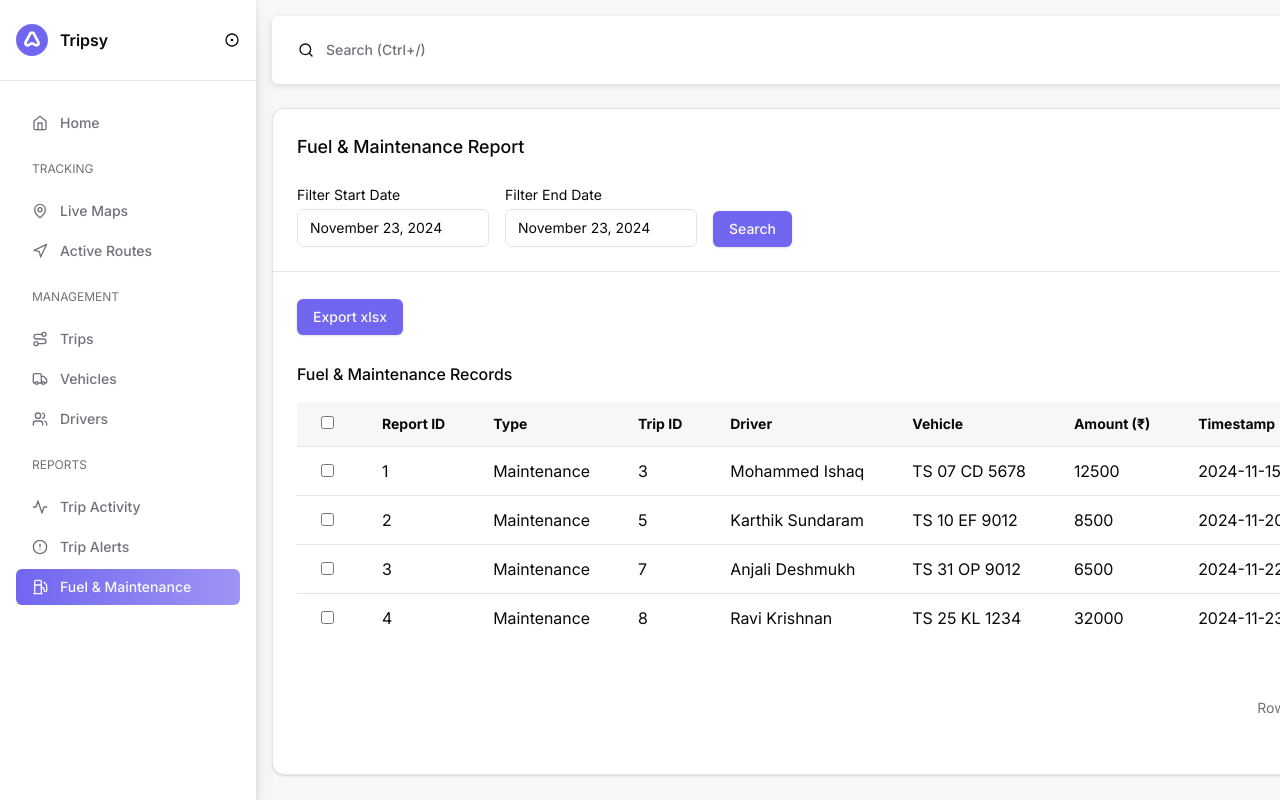
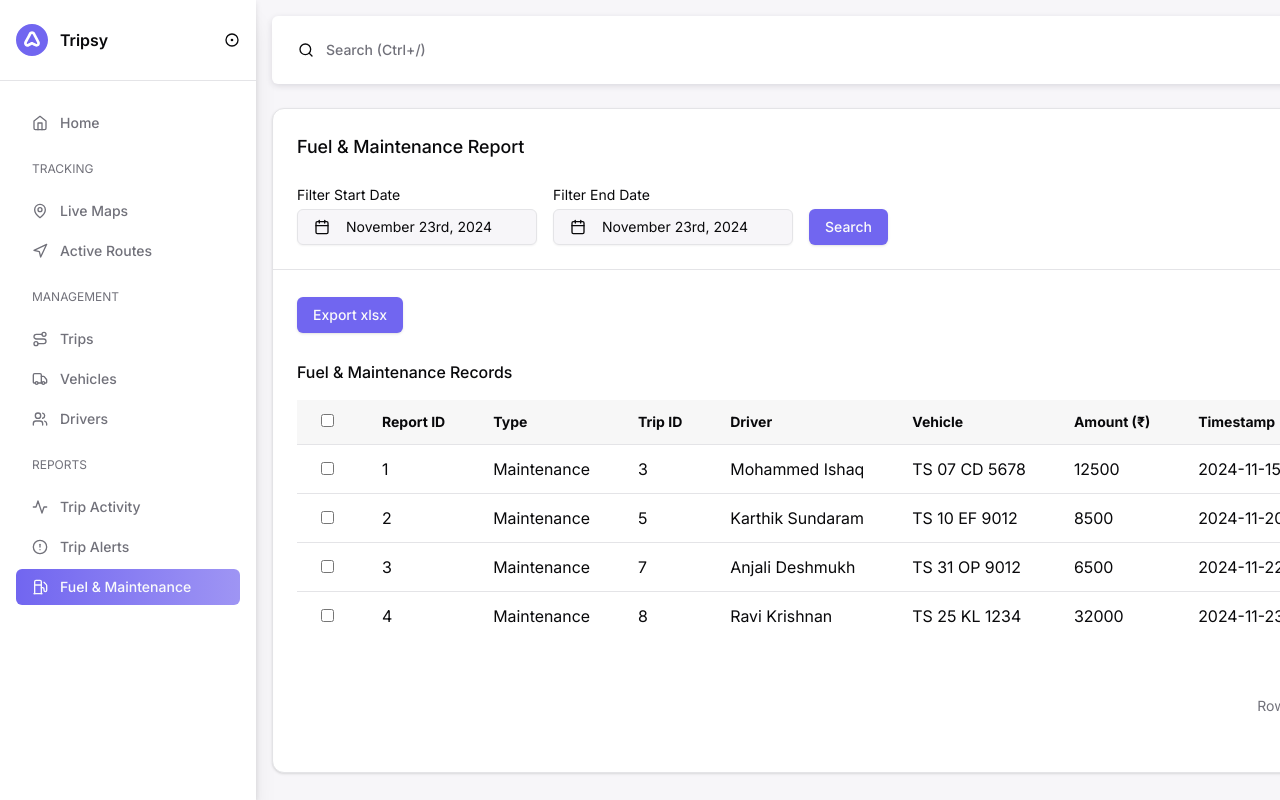
Before and after one commit to manju1807/trip-management-app, a Next.js app: page /dashboard/reports/maintenance in a window 1280 px wide. Built offline with nearby package versions, Linux system fonts and the light colour scheme.

Commit message:
fix: cards fixed and fixed typos

```diff
--- a/package.json
+++ b/package.json
@@ -18,6 +18,7 @@
     "@radix-ui/react-avatar": "^1.1.1",
     "@radix-ui/react-dialog": "^1.0.5",
     "@radix-ui/react-dropdown-menu": "^2.1.2",
+    "@radix-ui/react-popover": "^1.1.2",
     "@radix-ui/react-scroll-area": "^1.2.1",
     "@radix-ui/react-select": "^2.1.2",
     "@radix-ui/react-separator": "^1.1.0",
@@ -31,7 +32,7 @@
     "class-variance-authority": "^0.7.0",
     "clsx": "^2.1.0",
     "compression": "^1.7.4",
-    "date-fns": "^4.1.0",
+    "date-fns": "^2.30.0",
     "leaflet": "^1.9.4",
     "lucide-react": "^0.314.0",
     "next": "^14.2.18",
@@ -39,6 +40,7 @@
     "react": "^18.2.0",
     "react-apexcharts": "^1.6.0",
     "react-datepicker": "^7.5.0",
+    "react-day-picker": "^8.10.1",
     "react-dom": "^18.2.0",
     "react-hook-form": "^7.49.3",
     "react-leaflet": "^4.2.1",
--- a/src/components/ui/button.tsx
+++ b/src/components/ui/button.tsx
@@ -1,6 +1,6 @@
+import * as React from 'react';
 import { Slot } from '@radix-ui/react-slot';
-import { type VariantProps, cva } from 'class-variance-authority';
-import * as React from 'react';
+import { cva, type VariantProps } from 'class-variance-authority';
 
 import { cn } from '@/lib/utils';
 
--- /dev/null
+++ b/src/components/ui/calendar.tsx
@@ -0,0 +1,62 @@
+'use client';
+
+import * as React from 'react';
+import { ChevronLeft, ChevronRight } from 'lucide-react';
+import { DayPicker } from 'react-day-picker';
+import { cn } from '@/lib/utils';
+
+export type CalendarProps = React.ComponentProps<typeof DayPicker>;
+
+function Calendar({
+  className,
+  classNames,
+  showOutsideDays = true,
+  ...props
+}: CalendarProps) {
+  return (
+    <DayPicker
+      showOutsideDays={showOutsideDays}
+      className={cn('p-4 bg-card', className)}
+      classNames={{
+        months: 'flex flex-col sm:flex-row space-y-4 sm:space-x-4 sm:space-y-0',
+        month: 'space-y-6',
+        caption: 'flex justify-between pt-1 relative items-center px-1',
+        caption_label: 'text-sm font-medium',
+        nav: 'flex items-center',
+        nav_button: cn(
+          'h-7 w-7 bg-transparent p-0 hover:opacity-70 text-muted-foreground'
+        ),
+        nav_button_previous: '',
+        nav_button_next: '',
+        table: 'w-full border-collapse space-y-1',
+        head_row: 'flex',
+        head_cell:
+          'text-muted-foreground rounded-md w-9 font-normal text-[13px]',
+        row: 'flex w-full mt-2',
+        cell: 'text-center text-sm relative p-0 text-muted-foreground first:[&:has([aria-selected])]:rounded-l-md last:[&:has([aria-selected])]:rounded-r-md focus-within:relative focus-within:z-20',
+        day: cn('h-9 w-9 p-0 font-normal rounded-full hover:bg-accent/40'),
+        day_range_start: 'day-range-start',
+        day_range_end: 'day-range-end',
+        day_selected:
+          'bg-primary-500 text-white hover:bg-primary-500 hover:text-white focus:bg-primary-500 focus:text-white',
+        day_today: 'text-primary-500 font-semibold',
+        day_outside:
+          'text-muted-foreground/50 aria-selected:bg-accent/50 aria-selected:text-muted-foreground aria-selected:opacity-30',
+        day_disabled: 'text-muted-foreground opacity-50',
+        day_range_middle:
+          'aria-selected:bg-accent aria-selected:text-accent-foreground',
+        day_hidden: 'invisible',
+        ...classNames,
+      }}
+      components={{
+        IconLeft: ({ ...props }) => <ChevronLeft className="h-4 w-4" />,
+        IconRight: ({ ...props }) => <ChevronRight className="h-4 w-4" />,
+      }}
+      {...props}
+    />
+  );
+}
+
+Calendar.displayName = 'Calendar';
+
+export { Calendar };
--- /dev/null
+++ b/src/components/ui/popover.tsx
@@ -0,0 +1,33 @@
+'use client';
+
+import * as React from 'react';
+import * as PopoverPrimitive from '@radix-ui/react-popover';
+
+import { cn } from '@/lib/utils';
+
+const Popover = PopoverPrimitive.Root;
+
+const PopoverTrigger = PopoverPrimitive.Trigger;
+
+const PopoverAnchor = PopoverPrimitive.Anchor;
+
+const PopoverContent = React.forwardRef<
+  React.ElementRef<typeof PopoverPrimitive.Content>,
+  React.ComponentPropsWithoutRef<typeof PopoverPrimitive.Content>
+>(({ className, align = 'center', sideOffset = 4, ...props }, ref) => (
+  <PopoverPrimitive.Portal>
+    <PopoverPrimitive.Content
+      ref={ref}
+      align={align}
+      sideOffset={sideOffset}
+      className={cn(
+        'z-50 w-72 rounded-md border bg-popover p-4 text-popover-foreground shadow-md outline-none data-[state=open]:animate-in data-[state=closed]:animate-out data-[state=closed]:fade-out-0 data-[state=open]:fade-in-0 data-[state=closed]:zoom-out-95 data-[state=open]:zoom-in-95 data-[side=bottom]:slide-in-from-top-2 data-[side=left]:slide-in-from-right-2 data-[side=right]:slide-in-from-left-2 data-[side=top]:slide-in-from-bottom-2',
+        className
+      )}
+      {...props}
+    />
+  </PopoverPrimitive.Portal>
+));
+PopoverContent.displayName = PopoverPrimitive.Content.displayName;
+
+export { Popover, PopoverTrigger, PopoverContent, PopoverAnchor };
--- a/src/components/views/Templates/reports/report-template.tsx
+++ b/src/components/views/Templates/reports/report-template.tsx
@@ -12,11 +12,17 @@
   ColumnDef,
   Table,
 } from '@tanstack/react-table';
-import { ChevronLeft, ChevronRight } from 'lucide-react';
-import DatePicker from 'react-datepicker';
-import 'react-datepicker/dist/react-datepicker.css';
+import { ChevronLeft, ChevronRight, CalendarIcon } from 'lucide-react';
 import { Card, CardHeader, CardContent } from '@/components/ui/card';
 import { Button } from '@/components/ui/button';
+import { Calendar } from '@/components/ui/calendar';
+import {
+  Popover,
+  PopoverContent,
+  PopoverTrigger,
+} from '@/components/ui/popover';
+import { cn } from '@/lib/utils';
+import { format } from 'date-fns';
 
 interface TableSection<T> {
   title: string;
@@ -104,21 +110,57 @@
         <div className="flex flex-col md:flex-row items-start md:items-end gap-4">
           <div className="space-y-1 flex flex-col w-full md:w-auto">
             <label className="text-sm">Filter Start Date</label>
-            <DatePicker
-              selected={startDate}
-              onChange={(date) => setStartDate(date)}
-              className="w-full md:w-48 px-3 py-2 border border-border rounded-md text-sm"
-              dateFormat="MMMM d, yyyy"
-            />
+            <Popover>
+              <PopoverTrigger asChild>
+                <Button
+                  variant="outline"
+                  className={cn(
+                    'w-full md:w-[240px] justify-start text-left font-normal',
+                    !startDate && 'text-muted-foreground'
+                  )}
+                >
+                  <CalendarIcon className="mr-2 h-4 w-4" />
+                  {startDate ? (
+                    format(startDate, 'PPP')
+                  ) : (
+                    <span>Pick a date</span>
+                  )}
+                </Button>
+              </PopoverTrigger>
+              <PopoverContent className="w-auto p-0" align="start">
+                <Calendar
+                  mode="single"
+                  selected={startDate || undefined}
+                  onSelect={(day) => setStartDate(day ?? null)} // Convert undefined to null
+                  initialFocus
+                />
+              </PopoverContent>
+            </Popover>
           </div>
           <div className="space-y-1 flex flex-col w-full md:w-auto">
             <label className="text-sm">Filter End Date</label>
-            <DatePicker
-              selected={endDate}
-              onChange={(date) => setEndDate(date)}
-              className="w-full md:w-48 px-3 py-2 border border-border rounded-md text-sm"
-              dateFormat="MMMM d, yyyy"
-            />
+            <Popover>
+              <PopoverTrigger asChild>
+                <Button
+                  variant="outline"
+                  className={cn(
+                    'w-full md:w-[240px] justify-start text-left font-normal',
+                    !endDate && 'text-muted-foreground'
+                  )}
+                >
+                  <CalendarIcon className="mr-2 h-4 w-4" />
+                  {endDate ? format(endDate, 'PPP') : <span>Pick a date</span>}
+                </Button>
+              </PopoverTrigger>
+              <PopoverContent className="w-auto p-0" align="start">
+                <Calendar
+                  mode="single"
+                  selected={endDate || undefined}
+                  onSelect={(day) => setEndDate(day ?? null)} // Convert undefined to null
+                  initialFocus
+                />
+              </PopoverContent>
+            </Popover>
           </div>
           <Button className="w-full md:w-auto bg-[hsl(var(--gradient-purple-start))] text-destructive-foreground">
             Search
@@ -127,6 +169,7 @@
       </CardHeader>
 
       <CardContent className="p-6 space-y-6">
+        {/* Rest of the component remains the same */}
         <div className="flex flex-col-reverse md:flex-row items-start justify-between gap-4 md:items-center">
           <Button className="w-full md:w-auto bg-[hsl(var(--gradient-purple-start))] text-destructive-foreground">
             Export xlsx
```
Also changed, not shown: 1 other file (tests, documents, lock files or other folders).
